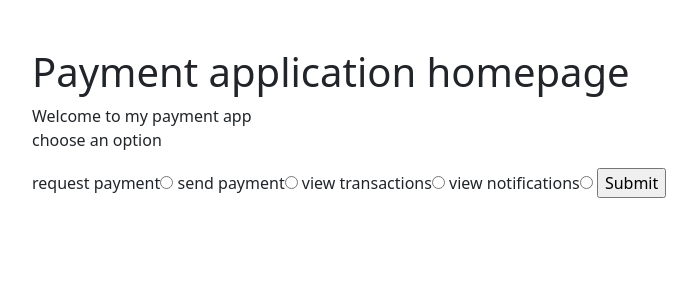
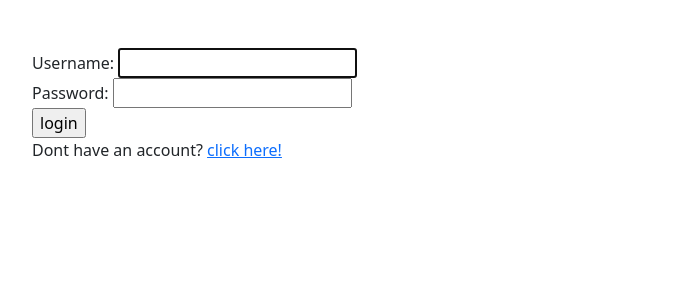
Before and after one commit to beck314/webapps2026-coursework, a Django app: page /payapp/ in a window 1280 px wide. Shown: the top 300 px of the page, without its empty margins (50-747 px from the left). Run offline with Django 5.2, Linux system fonts and the light colour scheme; parts of the project's set-up code (start-up, migrations or seed data) failed here and were passed over; some libraries are stand-ins or nearby versions.

Commit message:
completed standard registration and login functions, models should be finalized now and next to do is allowing the administrator to make an account upon the first login

```diff
--- a/payapp/models.py
+++ b/payapp/models.py
@@ -14,7 +14,7 @@ class Event_Type(Enum):
 
 
 class Balance(models.Model):
-    name = models.ForeignKey(
+    user = models.ForeignKey(
         User,
         on_delete=models.CASCADE,
         related_name='money',
--- a/payapp/urls.py
+++ b/payapp/urls.py
@@ -5,10 +5,10 @@ from register import views as register_views
 
 
 urlpatterns = [
-    path('login/', register_views.login_user),
     path('requestpayement/', payapp_views.makerequest),
     path('makepayement/', payapp_views.sendpayment),
     path('transactions/', payapp_views.transactions),
     path('notifications/', payapp_views.notifications),
-    path('', payapp_views.payapp),
+    path('register/', register_views.register_user),
+    path('', register_views.login_user),
 ]
--- a/register/forms.py
+++ b/register/forms.py
@@ -6,14 +6,14 @@ from register.models import User_Info
 
 
 class RegisterForm(UserCreationForm):
-    user = forms.CharField(required=True)
+    username = forms.CharField(required=True)
     email = forms.EmailField(required=True)
     password1 = forms.CharField(required=True)
     password2 = forms.CharField(required=True)
 
     class Meta:
       model = User
-      fields = ["user", "email", "password1", "password2"]
+      fields = ["username", "email", "password1", "password2"]
 
 
 class InfoForm(forms.ModelForm):
--- a/register/views.py
+++ b/register/views.py
@@ -1,4 +1,5 @@
-from django.db import transaction
+from django.db import transaction, DatabaseError
+from django.core.exceptions import ObjectDoesNotExist
 from django.shortcuts import render
 
 # Create your views here.
@@ -14,6 +15,10 @@ from payapp.models import Balance
 from register.forms import RegisterForm, InfoForm
 from django.contrib.auth import login, authenticate
 from django.contrib.auth.models import User
+
+from register.models import User_Info
+
+
 # Create your views here.
 
 @csrf_protect
@@ -23,13 +28,14 @@ def register_user(request):
     elif request.method == "POST":
         reg_form = RegisterForm(request.POST)
         info_form = InfoForm(request.POST)
-        print(form.is_bound)
-        if reg_form.is_valid() and info_form.is_valid() and form.cleaned_data['password1'] == form.cleaned_data['password2']:
+        print(reg_form.is_bound)
+        if reg_form.is_valid() and info_form.is_valid() and reg_form.cleaned_data['password1'] == reg_form.cleaned_data['password2']:
             try:
                 with transaction.atomic():
                     ##add user to database as well
-                    user.save()
-                    balance = Balance(name=user)
+                    user = reg_form.save()
+
+                    balance = Balance(user=user)
                     balance.save()
 
                     info_user = user.profile_name
@@ -39,27 +45,27 @@ def register_user(request):
                     info_user.save()
 
                     return render(request, 'payapp/home.html', {'success': True})
-            except any as e:
+            except (DatabaseError, ObjectDoesNotExist) as e:
                 print("error")
                 print(e)
 
         else:
-            return render(request, 'payapp/home.html', {'success':False})
+            return render(request, 'register/register.html', {'success':False})
     else:
         return HttpResponseRedirect('/errormsg/')
 
 @csrf_protect
 def login_user(request):
     if request.method == 'GET':
-        return render(request, 'register/login.html', {'login_form': AuthenticationForm})
+        return render(request, 'register/login.html', {'login_form': AuthenticationForm()})
     elif request.method == "POST":
-        form = AuthenticationForm(reauest, request.POST)
+        form = AuthenticationForm(request, request.POST)
         if form.is_valid():
-            auth = authenticate(username=form.cleaned_data.get('username', password=form.cleaned_data.get('password')))
+            auth = authenticate(username=form.cleaned_data.get('username'), password=form.cleaned_data.get('password'))
 
             if auth:
                 login(request, auth)
-                isAdmin = AdminUsers.objects.filter(user=form.cleaned_data.get('username'))
+                isAdmin = AdminUsers.objects.filter(user=auth)
                 print("authentic")
                 if not isAdmin.exists():
                     return render(request, 'payapp/home.html', {'success': True, 'user': auth})
@@ -69,10 +75,10 @@ def login_user(request):
             else:
                 ##idk if i need to limit the number of tries but this is where it would be
                 print("user login combo does not exist")
-                return render(request, 'register/login.html', {'success':"User account not valid please try again", 'form': form})
+                return render(request, 'register/login.html', {'success':"User account not valid please try again", 'login_form': AuthenticationForm()})
         else:
             print("form invalid")
-            return render(request, 'payapp/home.html', {'success':"request not valid"})
+            return render(request, 'register/login.html', {'success':"request not valid", "login_form":AuthenticationForm()})
     else:
         print("howve you got here, not a GET or POST request")
 
--- a/templates/register/login.html
+++ b/templates/register/login.html
@@ -11,9 +11,6 @@
 
                 <li class="nav-item">
                     <a class="nav-link" href="/home">Home</a>
-                </li>
-                <li class="nav-item">
-                    <a class="nav-link" href="/commentstore">Add Comment</a>
                 </li>
                 <li class="nav-item">
                     <a class="nav-link" href="/logout">Logout</a>
@@ -38,11 +35,11 @@
 {% endblock %}
 
 {% block content %}
-    <form method="POST" action="/commentstore/login/">
+    <form method="POST">
         {% csrf_token %}
         {{ login_form }}
         <input type="submit" value="login">
     </form>
+
+    <p class="text-centre">Dont have an account? <a href="register/">click here!</a></p>
 {% endblock %}
-
-<p class="text-centre">Dont have an account? <a href="/register">click here!</a></p>
--- a/templates/register/register.html
+++ b/templates/register/register.html
@@ -12,9 +12,6 @@
 
                 <li class="nav-item">
                     <a class="nav-link" href="/home">Home</a>
-                </li>
-                <li class="nav-item">
-                    <a class="nav-link" href="/commentstore">Add Comment</a>
                 </li>
                 <li class="nav-item">
                     <a class="nav-link" href="/logout">Logout</a>
@@ -40,7 +37,7 @@
 
 {% block content %}
     <h4> enter your details: </h4>
-    <form method="post" action="/commentstore/register/">
+    <form method="post">
         {% csrf_token %}
         {{ reg_form }}
 
@@ -48,4 +45,6 @@
         {{ info_form }}
         <input type="submit" value="submit">
     </form>
+
+    {{ success }}
 {% endblock %}
```
Also changed, not shown: db.sqlite3, payapp/migrations/0003_rename_name_balance_user.py (added), register/migrations/0003_alter_user_info_phone.py (added).
